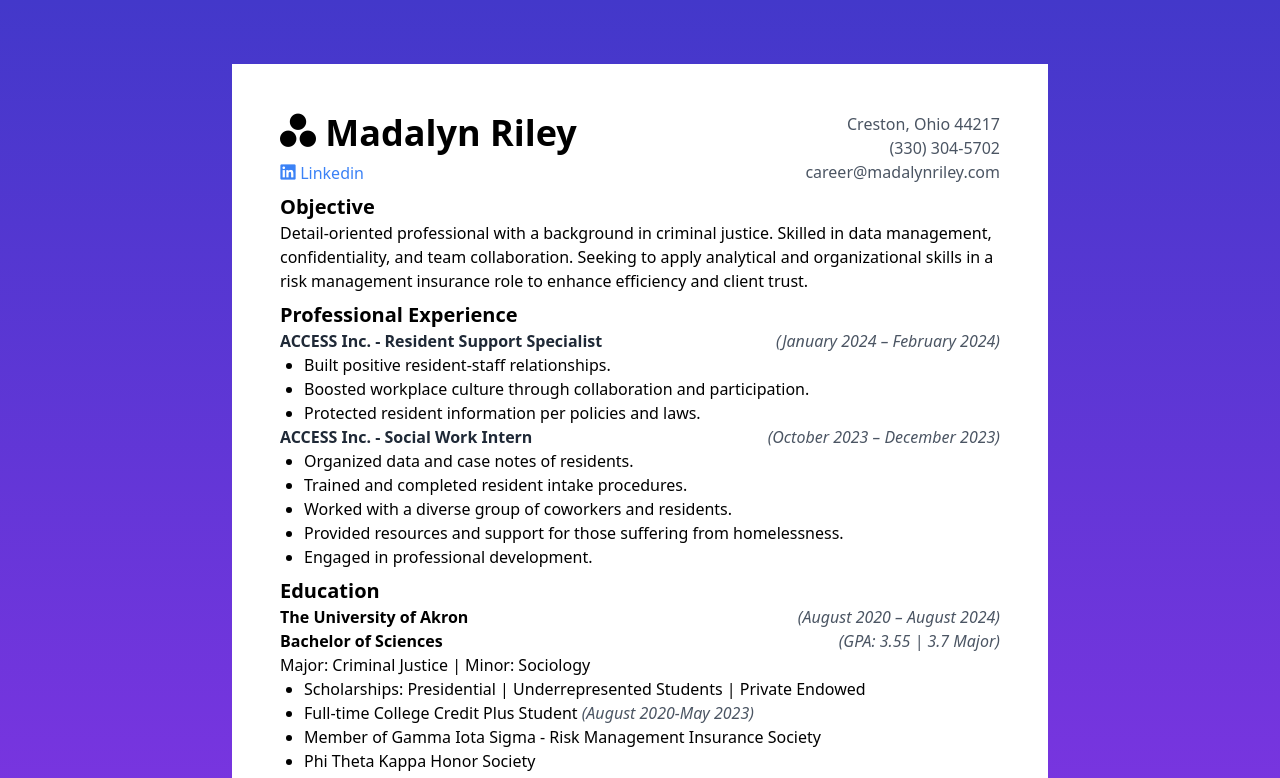
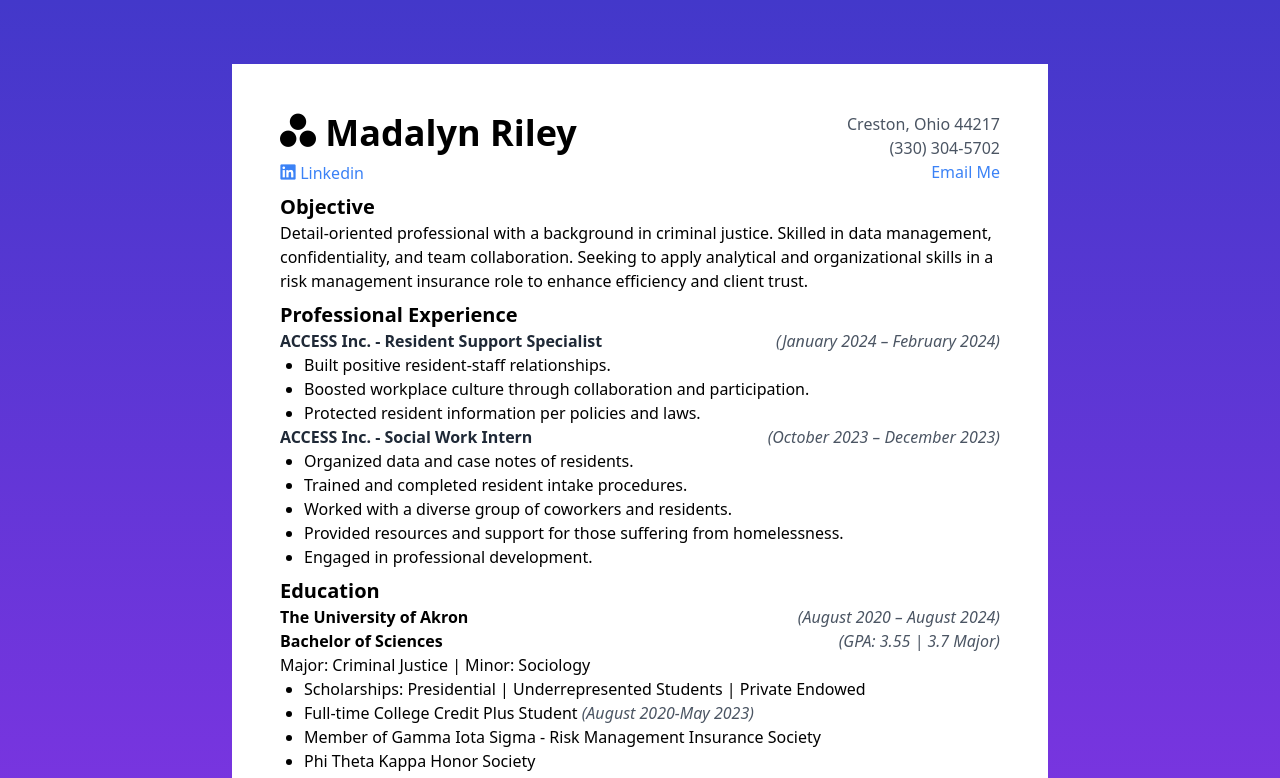
Before and after one commit to mads040205/Resume, a website: page index.html in a window 1280 px wide. Shown: the top 778 px of the page. Drawn offline with nearby package versions, Linux system fonts and the light colour scheme.

Commit message:
fix: update description in index.html and modify email link for better accessibility

```diff
--- a/index.html
+++ b/index.html
@@ -3,7 +3,7 @@
 <html lang="en">
   <head>
     <meta charset="UTF-8" />
-    <meta name="description" content="Criminal Justice Enthusiast" />
+    <meta name="description" content="Criminal Justice Professional" />
     <meta
       name="keywords"
       content="resume, cv, Madalyn Riley, University of Akron, ACCESS, Criminal Justice, Sociology"
@@ -56,9 +56,8 @@
             <p class="text-gray-600">Creston, Ohio 44217</p>
             <p class="text-gray-600">(330) 304-5702</p>
             <p class="text-gray-600">
-              <a href="mailto:career@madalynriley.com" class="nolink">
-                career@madalynriley.com
-              </a>
+              <a href="#" onclick="revealEmail()" class="text-blue-500 print:text-gray-600 hover:underline nolink print:hidden" id="email-link">Email Me</a>
+              <span class="hidden print:inline" id="print-email"></span>
             </p>
           </div>
         </div>
@@ -247,5 +246,7 @@
     <footer class="text-white font-semibold italic print:hidden m-2">
 	    <!--Proudly created with TailwindCSS &lt;/&gt; Last updated November 2024-->
     </footer>
+
+    <script src="scripts.js"></script>
   </body>
 </html>
```
